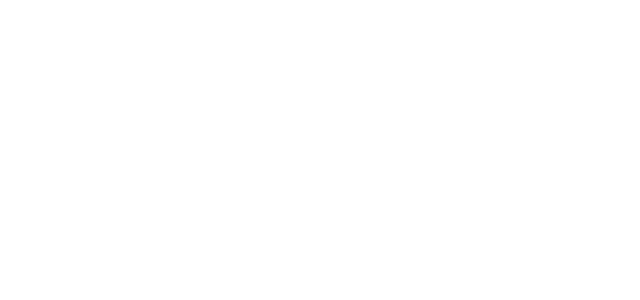
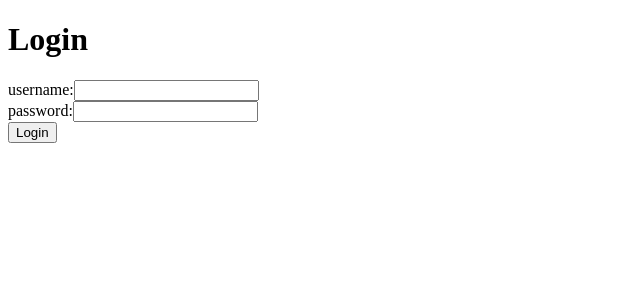
Before and after one commit to xavier-kong/manga-tracker, a React (Create React App) app: page / in a window 1280 px wide. Before the commit this address led to /login. Shown: the top 300 px of the page, without its empty margins (0-640 px from the left). Built offline with nearby package versions, Linux system fonts and the light colour scheme.

Commit message:
login for frontend

```diff
--- a/src/App.js
+++ b/src/App.js
@@ -1,30 +1,35 @@
-import React, { useState } from 'react'
+import React, { useState, useEffect } from 'react'
 import MangaTable from './components/MangaTable'
 import Login from './components/Login'
-import { Switch, Route, Redirect } from 'react-router-dom'
 
 const App = () => {
-  const [ user, setUser ] = useState(false)
+  const [ user, setUser ] = useState()
+
+  useEffect(() => {
+    const user = localStorage.getItem('user');
+    user ? setUser(true) : setUser(false)
+  }, []) //implement token based later
 
   const login = () => {
+    localStorage.setItem('user', 'Tom');
     setUser(true)
   }
+
+  const logout = () => {
+    localStorage.removeItem('user');
+    setUser(false)
+  }
+
   return (
-    <Switch>
-      <Route path="/">
-        {user ?
-        <div>
-          <h1>Manga Tracker</h1>
-          <p>place holder for nav bar</p>
-          <MangaTable />
-        </div>
-        : <Redirect to='/login' />}
-      </Route>
-      <Route path='/login'>
-          <Login onLogin={login} />
-      </Route>
-    </Switch>
-
+  <>
+    {!user  ? <Login onLogin={login} /> :
+    <div>
+      <h1>Manga Tracker</h1>
+      <p>Logged in as 'user name' <button onClick={() => (logout())}>logout</button></p>
+      <MangaTable />
+    </div>
+    }
+  </>
   );
 }
 
--- a/src/components/Login.js
+++ b/src/components/Login.js
@@ -3,15 +3,19 @@ import useField from '../hooks/useField'
 
 const Login = ({ onLogin }) => {
   const username = useField('text')
-  const password = useField('text')
+  const password = useField('password')
 
   const handleSubmit = (e) => {
     e.preventDefault()
     console.log("logged in user", username.value, password.value )
+    onLogin()
   }
+
+  //change later
 
   return (
     <div>
+      <h1>Login</h1>
       <form onSubmit={handleSubmit}>
         username:
         <input {...username} />
@@ -19,6 +23,7 @@ const Login = ({ onLogin }) => {
         password:
         <input {...password} />
         <br />
+        <button type='submit'>Login</button>
       </form>
     </div>
   )
--- a/src/components/MangaTable.js
+++ b/src/components/MangaTable.js
@@ -12,7 +12,7 @@ const MangaTable = () => {
       const newData = res.data
       setData(newData)
     })
-  }, [data])
+  }, [])
 
   const onAdd = (manga) => {
     axios.post('http://localhost:3001/data', manga)
```
